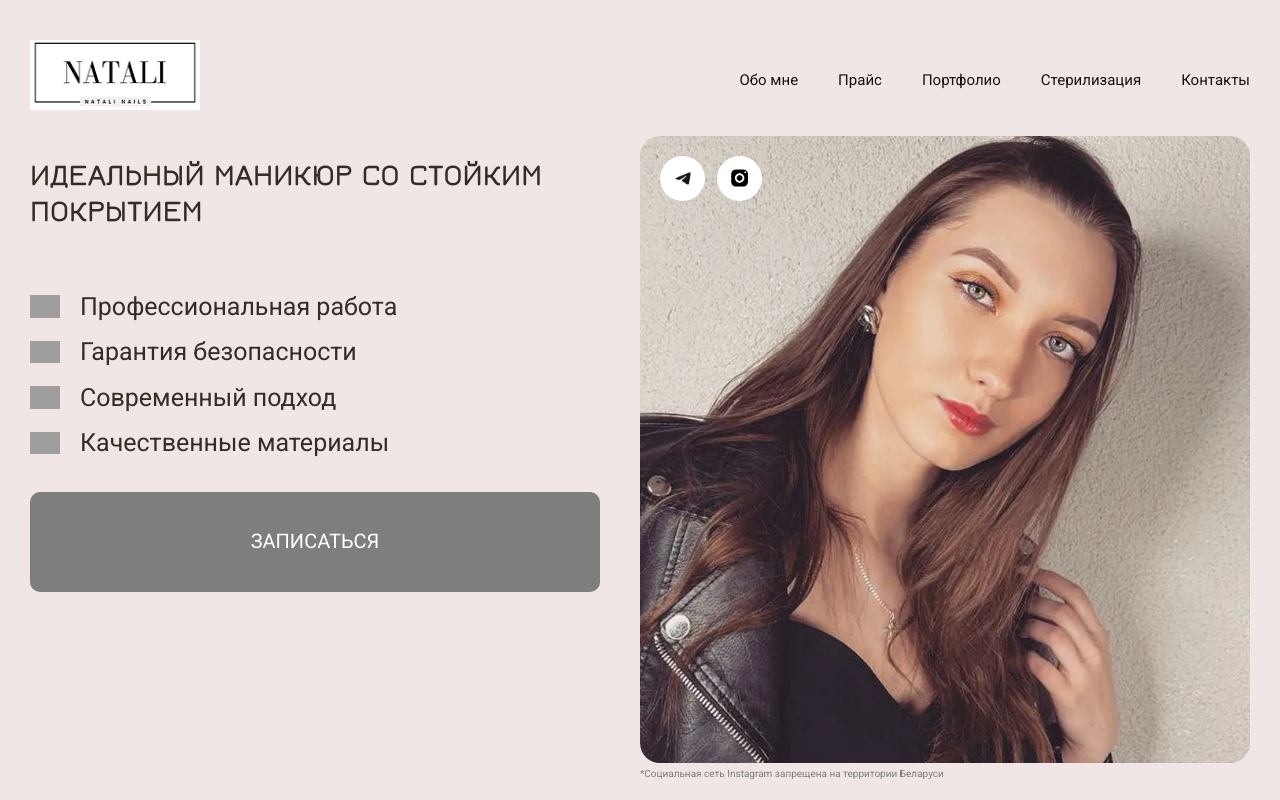
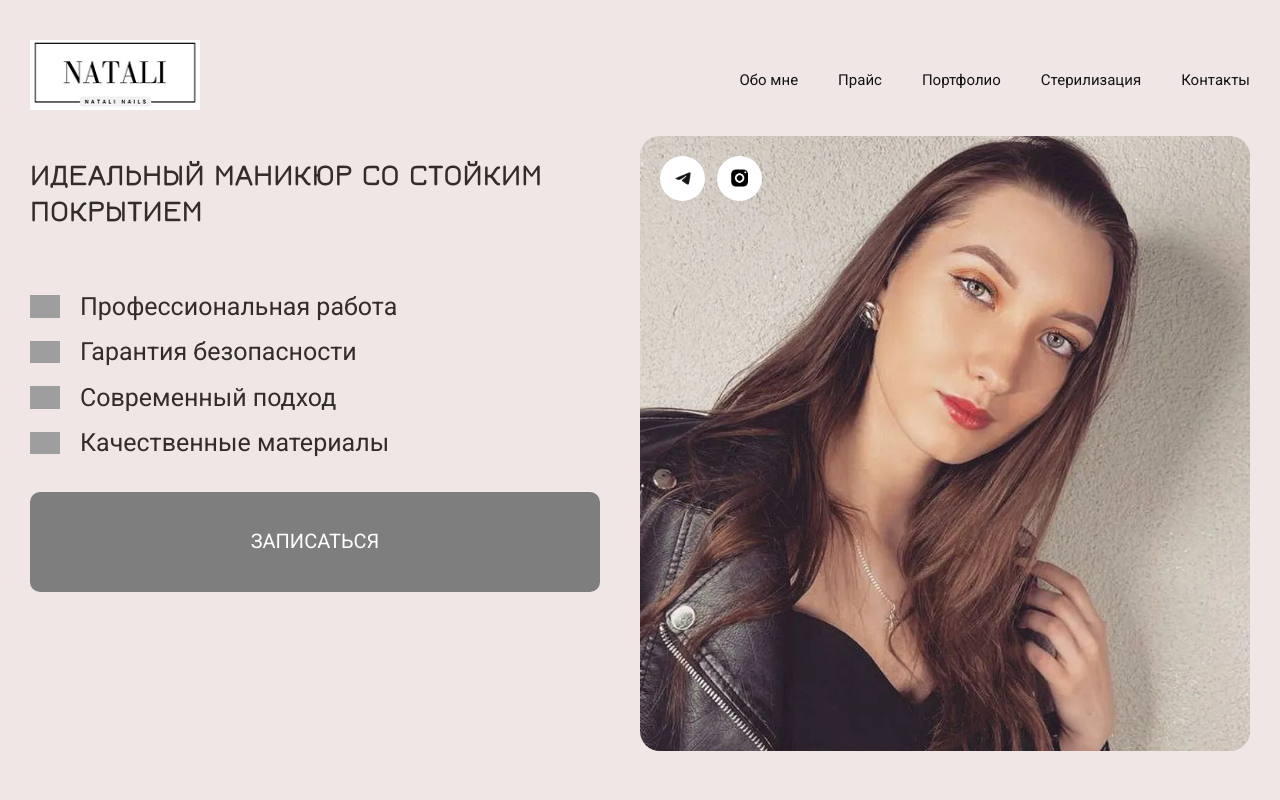
Before and after one commit to darina1970/Natali_Nails, a React (Vite) app: page / in a window 1280 px wide. Shown: the top 800 px of the page. Built offline with nearby package versions, Linux system fonts and the light colour scheme; grey boxes are pictures that could not be loaded.

Commit message:
fix header

```diff
--- a/src/components/Header/Header.jsx
+++ b/src/components/Header/Header.jsx
@@ -106,7 +106,6 @@ export const Header = () => {
                 {/* </div> */}
               </div>
               <img className={styles.headerImage} src="../../../src/assets/images/master-photo.webp" alt="" />
-              <p className={styles.disclaimer}>*Социальная сеть Instagram запрещена на территории Беларуси</p>
             </div>
             <h1 className={styles.hiddenTitle}>ИДЕАЛЬНЫЙ МАНИКЮР СО СТОЙКИМ ПОКРЫТИЕМ</h1>
           </div>
--- a/src/components/Header/Header.module.css
+++ b/src/components/Header/Header.module.css
@@ -43,7 +43,10 @@
     font-weight: 400;
     font-size: 15px;
     font-family: Roboto;
-    transition: transform 0.2s ease-in-out, color 0.2s ease-in-out;
+}
+
+.nav li {
+    transition: transform 0.1s ease-in-out, color 0.1s ease-in-out;
 }
 
 .nav li:hover {
@@ -194,11 +197,6 @@
 
 .hiddenTitle {
     display: none;
-}
-
-.disclaimer {
-    font-size: 10px;
-    color: var(--color-btn);
 }
 
 @media (max-width: 1300px) {
```
